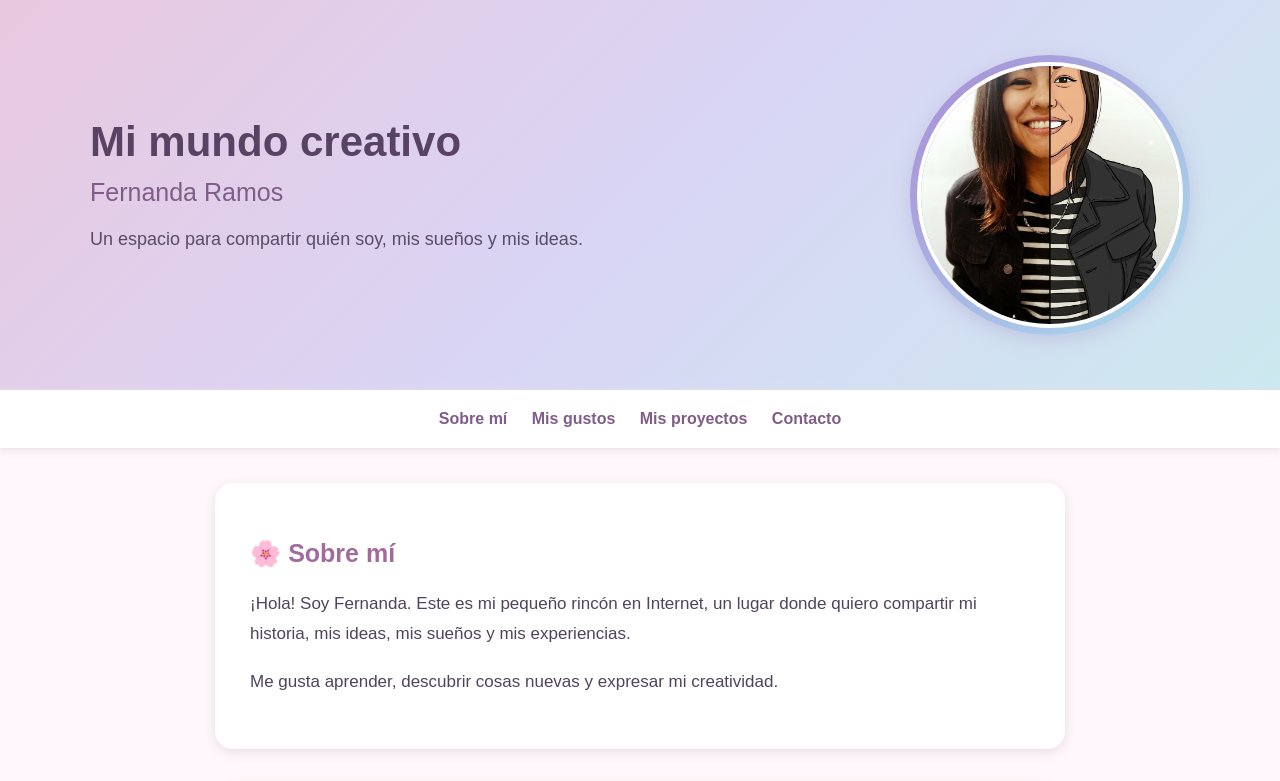
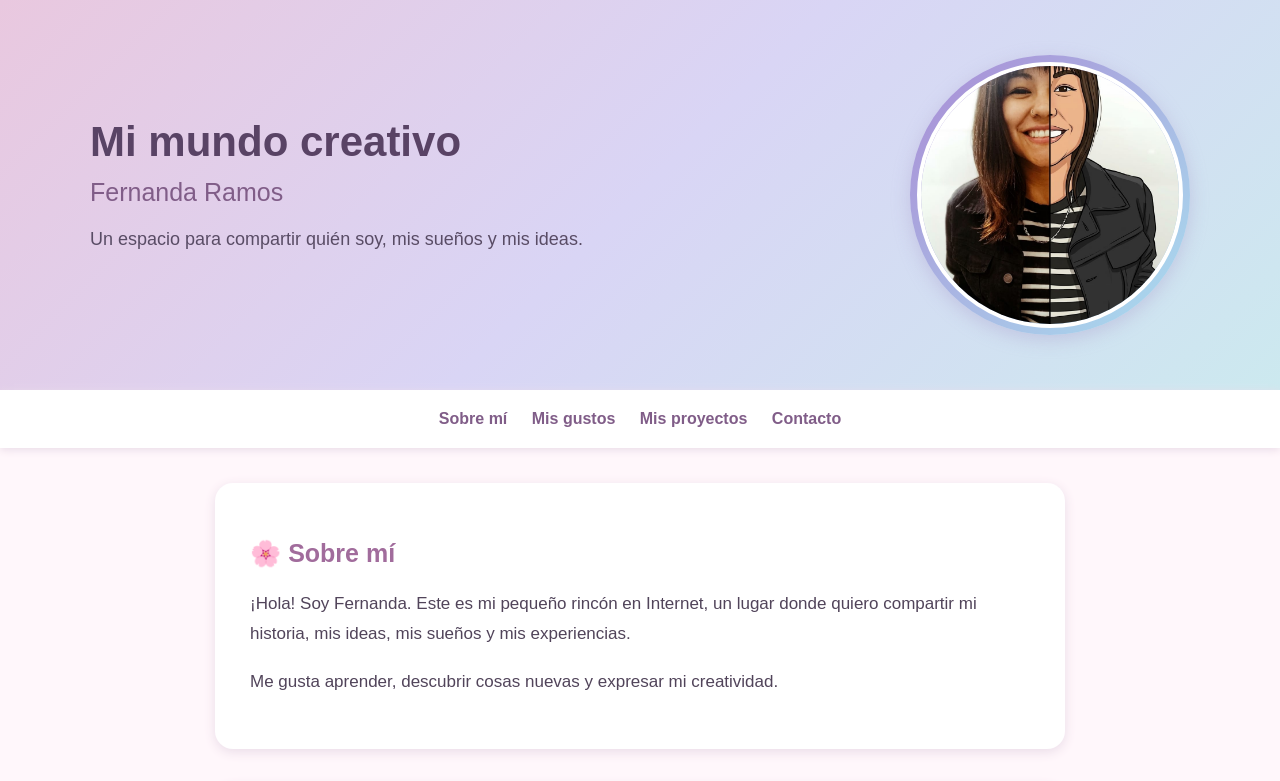
Before and after one commit to fernandaramosM/fernandaramosM.github.io, a plain HTML site: page index.html in a window 1280 px wide. Shown: the top 781 px of the page. Drawn offline with Linux system fonts and the light colour scheme.

Commit message:
Update index.html

```diff
--- a/index.html
+++ b/index.html
@@ -87,7 +87,7 @@
                     height: 100%;
                     border-radius: 50%;
                     object-fit: cover;
-                    object-position: center 15%;
+                    object-position: center 5%;
                     border: 4px solid white;
                     display: block;
                 }
```
